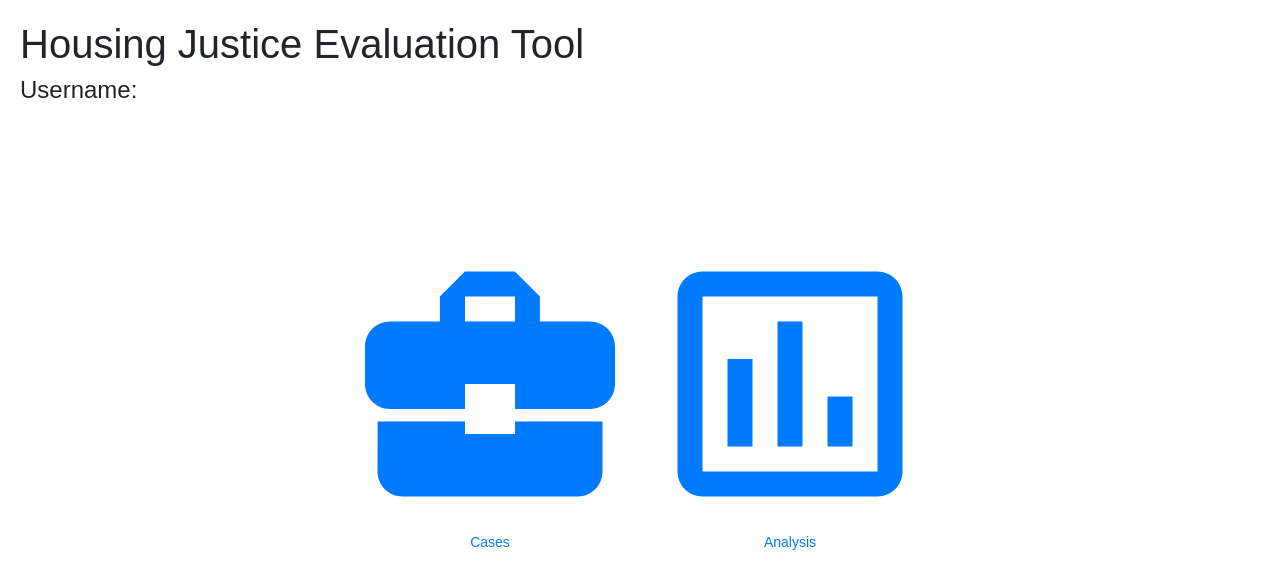
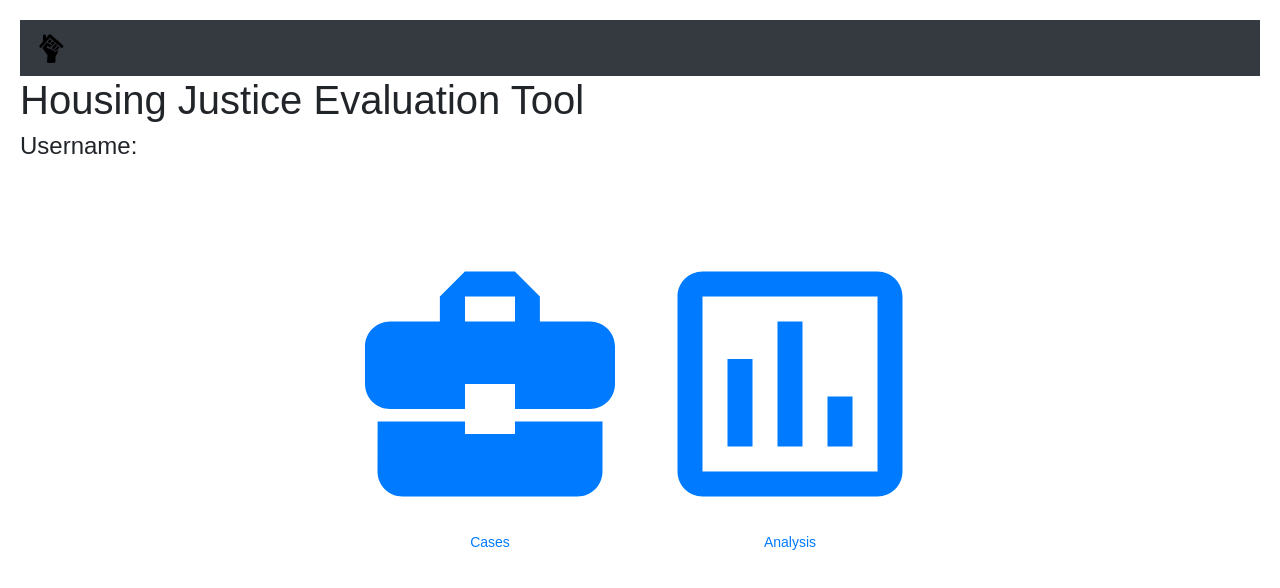
Before and after one commit to Team-Justice/HJET, a React (Create React App) app: page / in a window 1280 px wide. Shown: the top 588 px of the page. Built offline with nearby package versions, Linux system fonts and the light colour scheme.

Commit message:
added in navbar

```diff
--- a/package.json
+++ b/package.json
@@ -14,6 +14,7 @@
     "formik": "^2.1.5",
     "material-ui-icons": "^1.0.0-beta.36",
     "react": "^16.13.1",
+    "react-bootstrap": "^1.3.0",
     "react-dom": "^16.13.1",
     "react-router-dom": "^5.2.0",
     "react-scripts": "^3.4.3",
--- a/src/App.js
+++ b/src/App.js
@@ -10,12 +10,14 @@ import CaseSearch from './CaseSearch';
 import MainMenu from './components/MainMenu/MainMenu';
 import Cases from './components/Cases/Cases';
 import {BrowserRouter as Router, Route, Redirect, Switch} from 'react-router-dom';
+import NavBar from './components/NavBar/NavBar';
 
 
 function App() {
   return (
     <div className="App">
       <Router>
+        <NavBar/>
         <Switch>
           <Route path="/" exact component ={MainMenu} />
           <Route path="/caseForm" exact component={CaseForm} />
--- /dev/null
+++ b/src/components/NavBar/NavBar.js
@@ -0,0 +1,29 @@
+import React from 'react';
+import Navbar from 'react-bootstrap/Navbar';
+import logo from './HJETpiclogo.png';
+import {Link} from 'react-router-dom';
+
+class NavBar extends React.Component {
+
+    render() {
+        return (
+            <Navbar bg="dark">
+            <Navbar.Brand href="#home">
+              <Link to="/">
+                <img
+                  src={logo}
+                  width="30"
+                  height="30"
+                  className="d-inline-block align-top"
+                  alt="HJET logo"
+                />
+              </Link>
+
+            </Navbar.Brand>
+          </Navbar>
+        )
+    }
+
+}
+
+export default NavBar;
```
Also changed, not shown: src/components/NavBar/HJETpiclogo.png (added), 1 other file (tests, documents, lock files or other folders).
